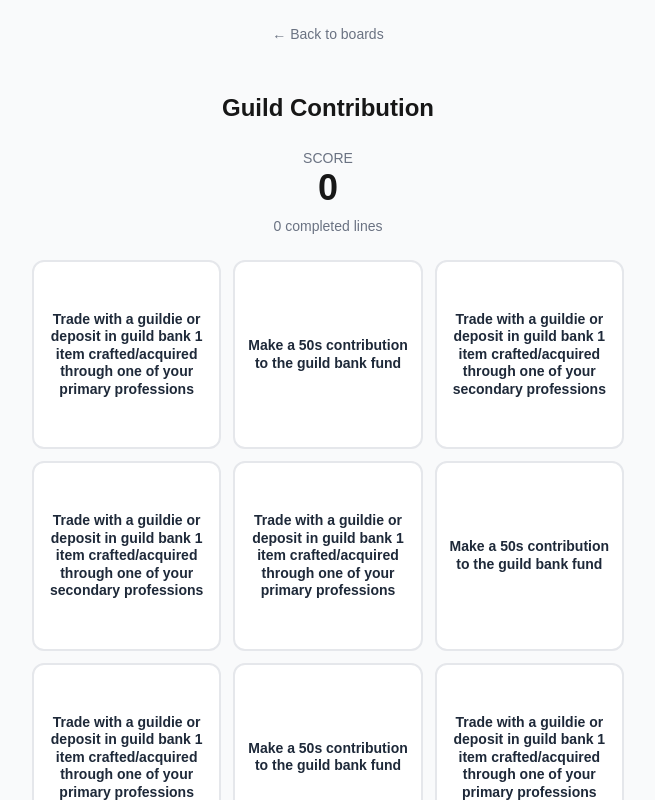
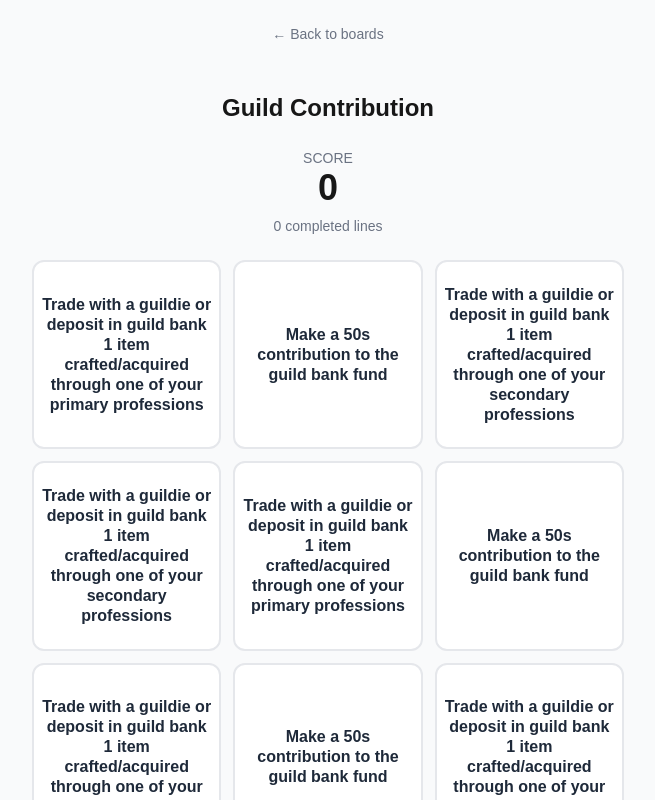
Before and after one commit to xTin0x/frogever-bingo, a Next.js app: page / in a window 1280 px wide. Both pictures are taken after a click on the button 508 px from the left and 452 px from the top of the page. Shown: the top 800 px of the page, without its empty margins (312-967 px from the left). Built offline with nearby package versions, Linux system fonts and the light colour scheme.

Commit message:
text adjust

```diff
--- a/components/BingoBoard.tsx
+++ b/components/BingoBoard.tsx
@@ -295,13 +295,12 @@ export default function BingoBoard() {
           onClick={() => toggleSquare(index)}
           aria-pressed={selected[index]}
           className={`
-        w-full aspect-[1/1] min-w-0 min-h-0
+            w-full aspect-square min-w-0
             box-border overflow-hidden
             rounded-lg sm:rounded-xl
-        p-2
+            p-1 sm:p-2
             flex items-center justify-center
-        text-center text-xs sm:text-sm
-        font-semibold
+            text-center
             border-2 transition-colors
             ${
               selected[index]
@@ -310,7 +309,17 @@ export default function BingoBoard() {
             }
           `}
         >
-      <span className="w-full break-words leading-tight">
+          <span
+            className="
+              block w-full
+              text-[clamp(9px,2.5vw,16px)]
+              leading-tight
+              font-semibold
+              text-center
+              break-words
+              overflow-hidden
+            "
+          >
             {task}
           </span>
         </button>
```
Lines whose indentation alone changed are shown as unchanged.
